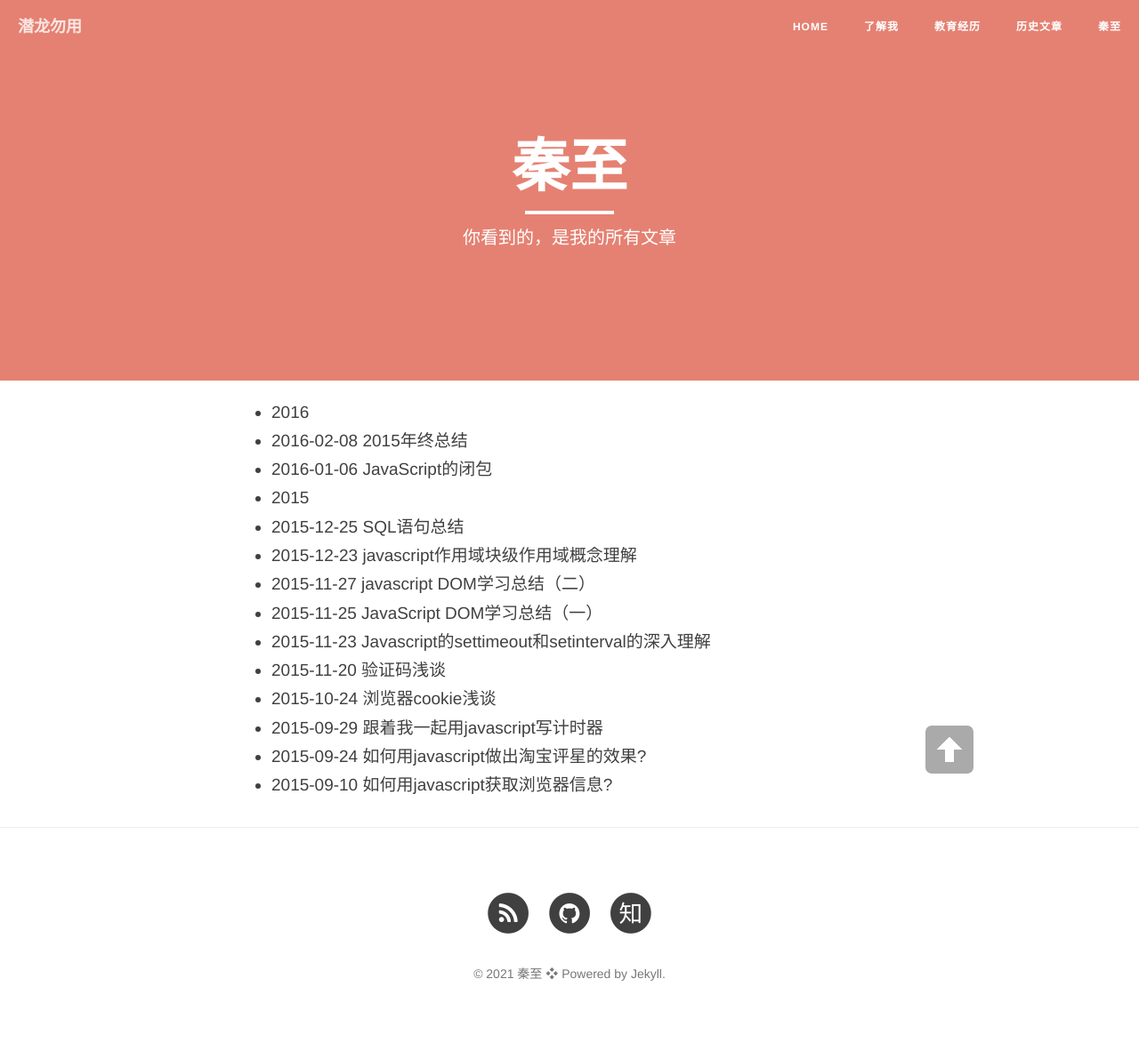
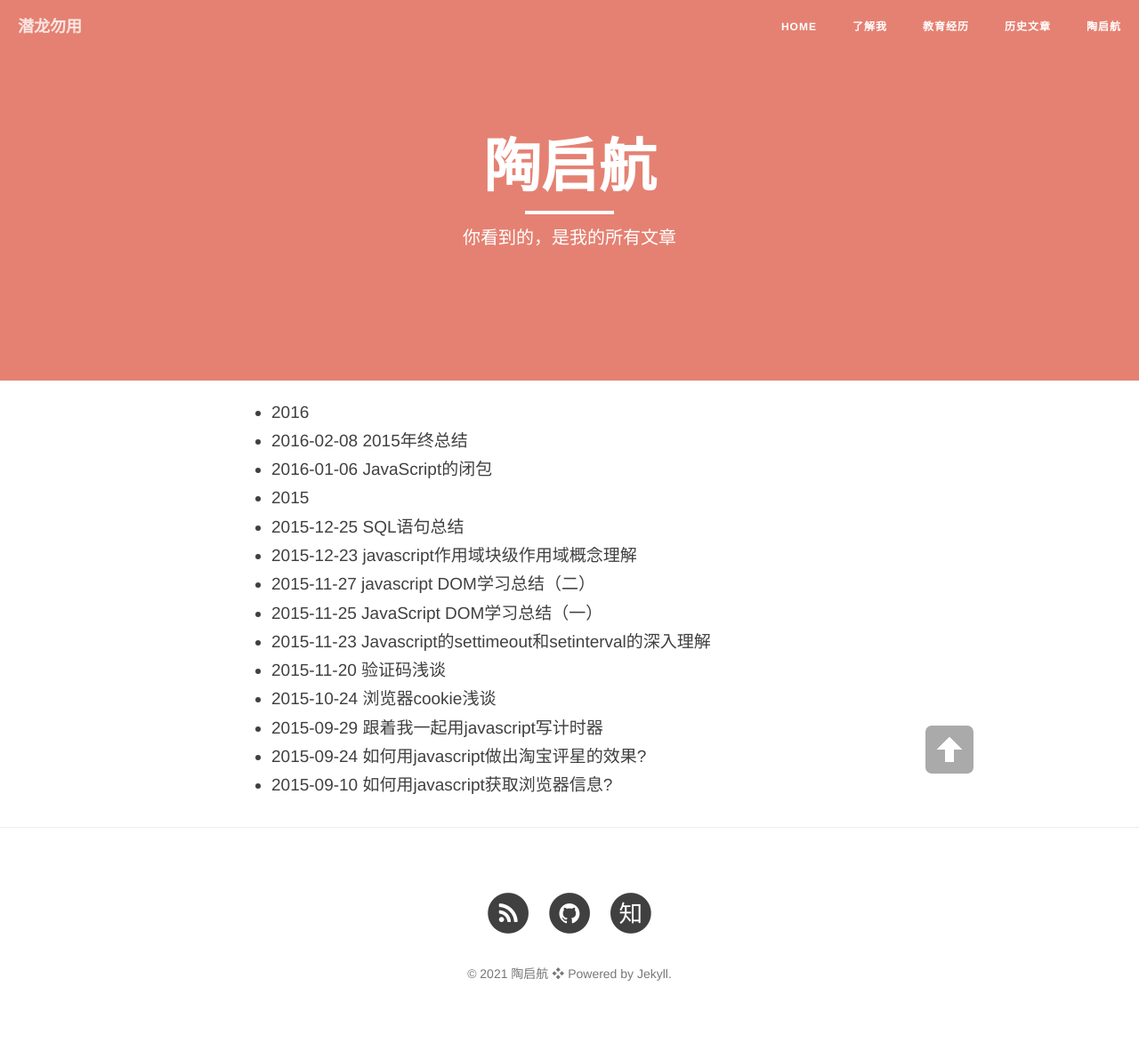
Before and after one commit to travis-green/Damo.github.io, a Jekyll site: the page built from 秦至.md, in a window 1280 px wide. Shown: the whole page at 89% size. Built offline with Jekyll 4.4.1, drawn with Linux system fonts in a browser that asks for light colours; nearby versions of some CDN libraries.

Commit message:
fix:修改名

```diff
--- a/_config.yml
+++ b/_config.yml
@@ -2,26 +2,26 @@
 title: 潜龙勿用
 header-img: "img/facebook.jpg"
 tagline: "cn"
-description: "秦至|读而立·写而生"
+description: "读而立·写而生"
 baseurl: ""
 url: "http://Damonare.github.io"
 
 # About/contact
 owner:
-  name: " 秦至"
-  email: jztan1996@outlook.com
-  bio: "写就是写的报酬"
+  name: "陶启航"
+  email: taoqihang0928@163.com
+  bio: "JUST DO IT"
 
 # Data
 gavatar: http://dreamofbook.qiniudn.com/Az..png
 favicon: img/favicon.png
 
-douban_username: 谭继臻
+douban_username: 桃子
 twitter_username:
 github_username: Damonare
 weibo_username: Damonare
-facebook_username: 秦至
-zhihu_username: jztan
+facebook_username: 陶启航
+zhihu_username: travis
 
 # Build settings
 # use Github Flavored Markdown !important
@@ -44,16 +44,16 @@ defaults:
       type: "posts"
     values:
       layout: "post"
-      author: "秦至"
+      author: "桃子"
       header-img: "img/facebook.jpg" # We don't want posts without a header image, that whould mean white on white
 
 # Comments
 comments :
   provider : duoshuo
   duoshuo :
-    short_name : 秦至
+    short_name : 桃子
   disqus :
-      short_name : 秦至
+      short_name : 桃子
 
 # Analytics and webmaster tools stuff goes here
 google_analytics:
--- a/index.html
+++ b/index.html
@@ -1,6 +1,6 @@
 ---
 layout: page
-description: "秦至的技术博客"
+description: "陶启航的技术博客"
 ---
 
 {% for post in paginator.posts %}
--- a/秦至.md
+++ b/秦至.md
@@ -1,6 +1,6 @@
 ---
 layout: page
-title: "秦至"
+title: "陶启航"
 description: "你看到的，是我的所有文章"
 header-img: "img/orange.jpg"
 ---
```
